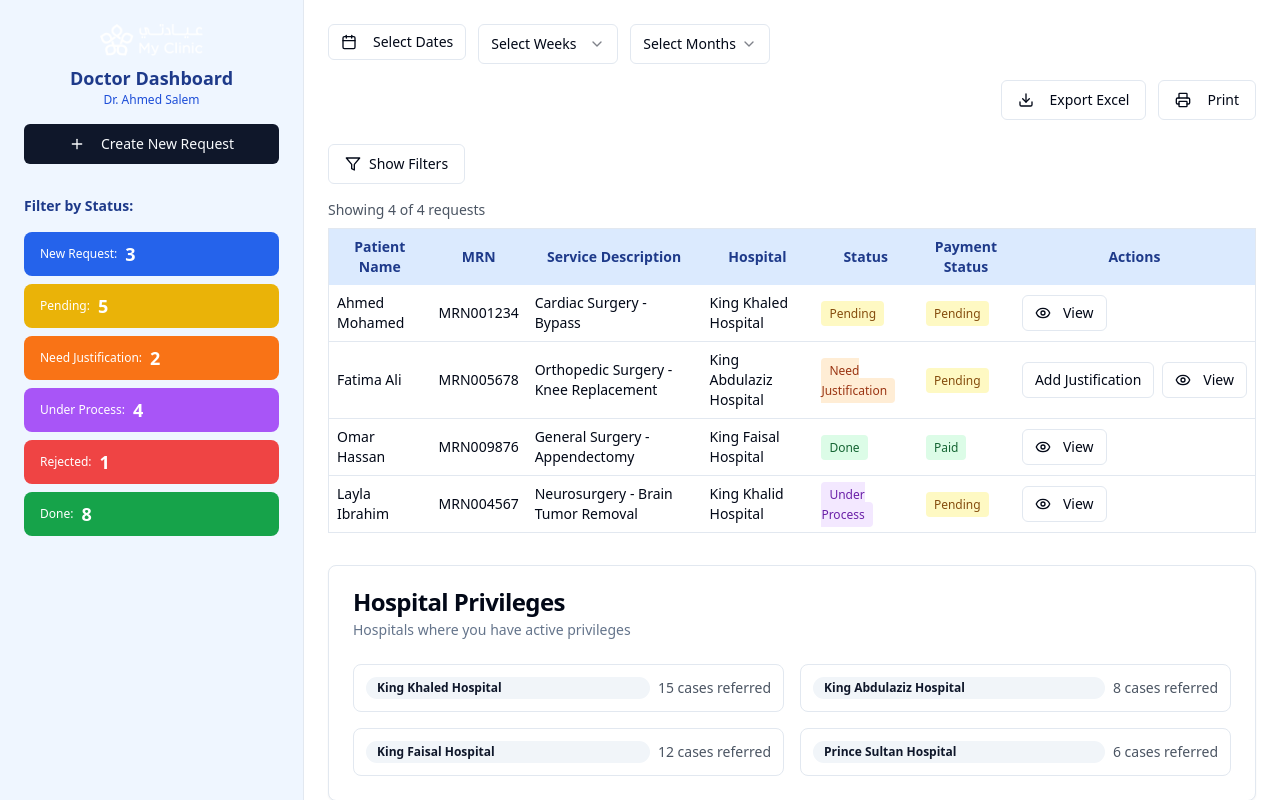
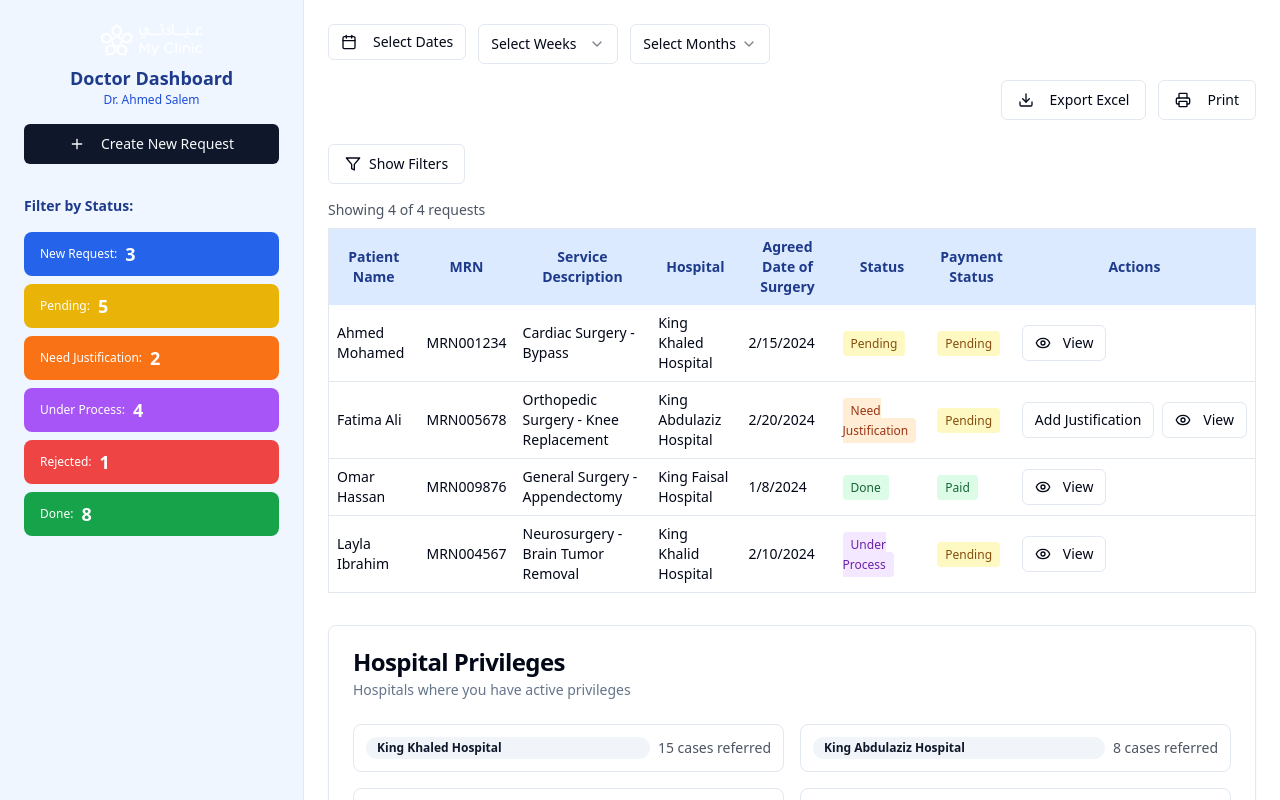
Before and after one commit to inpatient-MyClinic/Inpatienteam-clinic.Dr.Wail, a React (Vite) app: page /doctor-dashboard in a window 1280 px wide. Shown: the top 800 px of the page. Built offline with nearby package versions, Linux system fonts and the light colour scheme.

Commit message:
Add agreed surgery date to table
Added the agreed surgery date column to the requests table in `src/components/RequestsTable.tsx`.

```diff
--- a/src/components/RequestsTable.tsx
+++ b/src/components/RequestsTable.tsx
@@ -1,4 +1,3 @@
-
 import React, { useState } from "react";
 import { Button } from "@/components/ui/button";
 import { Eye, Download, FileText, Send, Filter, X } from "lucide-react";
@@ -394,6 +393,7 @@ export default function RequestsTable({
             <th className="p-2">MRN</th>
             <th className="p-2">Service Description</th>
             <th className="p-2">Hospital</th>
+            <th className="p-2">Agreed Date of Surgery</th>
             <th className="p-2">Status</th>
             <th className="p-2">Payment Status</th>
             <th className="p-2">Actions</th>
@@ -402,7 +402,7 @@ export default function RequestsTable({
         <tbody>
           {filteredRequests.length === 0 ? (
             <tr>
-              <td colSpan={7} className="text-center text-gray-400 py-6">
+              <td colSpan={8} className="text-center text-gray-400 py-6">
                 {hasActiveFilters ? "No requests match the current filters." : "No requests found."}
               </td>
             </tr>
@@ -413,6 +413,12 @@ export default function RequestsTable({
                 <td className="p-2">{req.mrn}</td>
                 <td className="p-2">{req.serviceDescription}</td>
                 <td className="p-2">{req.hospital}</td>
+                <td className="p-2">
+                  {req.expectedSurgeryDate ?
+                    new Date(req.expectedSurgeryDate).toLocaleDateString() :
+                    "Not set"
+                  }
+                </td>
                 <td className="p-2">
                   {getStatusBadge(req.status)}
                 </td>
```
